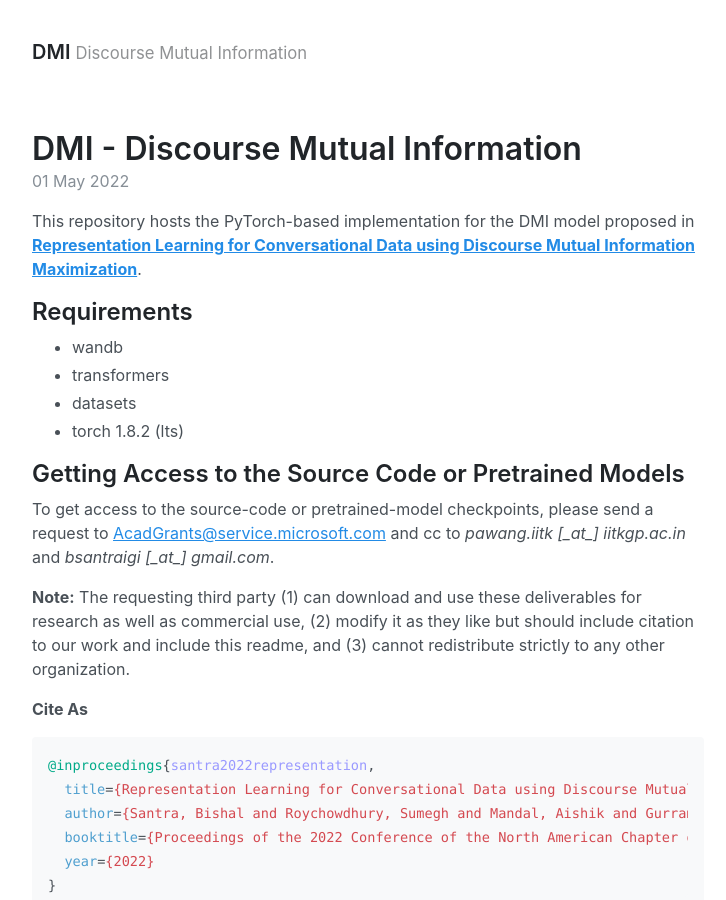
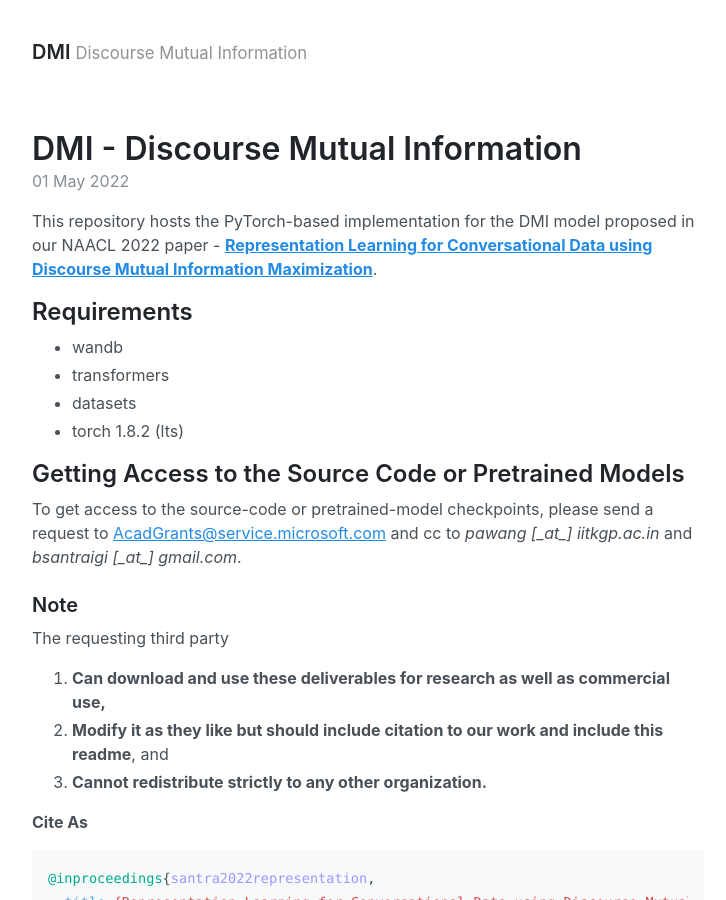
Before and after one commit to bsantraigi/DMI, a Jekyll site: the page built from _posts/2022-05-01-dmi-discourse-mutual-information.md, in a window 1280 px wide and 900 px high. Shown: the whole window, without its empty margins (272-998 px from the left). Built offline with Jekyll 4.4.1, drawn with Linux system fonts in a browser that asks for light colours.

Commit message:
detail correction

```diff
--- a/_posts/2022-05-01-dmi-discourse-mutual-information.md
+++ b/_posts/2022-05-01-dmi-discourse-mutual-information.md
@@ -5,7 +5,7 @@ date:   2022-05-01 11:02:34 +0530
 categories: nlp dialog
 ---
 
-This repository hosts the PyTorch-based implementation for the DMI model proposed in [**Representation Learning for Conversational Data using Discourse Mutual Information Maximization**](https://arxiv.org/abs/2112.05787).
+This repository hosts the PyTorch-based implementation for the DMI model proposed in our NAACL 2022 paper - [**Representation Learning for Conversational Data using Discourse Mutual Information Maximization**](https://arxiv.org/abs/2112.05787).
 
 ## Requirements
 
@@ -16,9 +16,14 @@ This repository hosts the PyTorch-based implementation for the DMI model propose
 
 ## Getting Access to the Source Code or Pretrained Models
 
-To get access to the source-code or pretrained-model checkpoints, please send a request to [AcadGrants@service.microsoft.com](mailto:AcadGrants@service.microsoft.com) and cc to *pawang.iitk [_at_] iitkgp.ac.in* and *bsantraigi [_at_] gmail.com*.
+To get access to the source-code or pretrained-model checkpoints, please send a request to [AcadGrants@service.microsoft.com](mailto:AcadGrants@service.microsoft.com) and cc to *pawang [_at_] iitkgp.ac.in* and *bsantraigi [_at_] gmail.com*.
 
-**Note:** The requesting third party (1) can download and use these deliverables for research as well as commercial use, (2) modify it as they like but should include citation to our work and include this readme, and (3) cannot redistribute strictly to any other organization.
+### Note
+
+The requesting third party
+1. **Can download and use these deliverables for research as well as commercial use,**
+2. **Modify it as they like but should include citation to our work and include this readme**, and
+3. **Cannot redistribute strictly to any other organization.**
 
 **Cite As**
 
```
